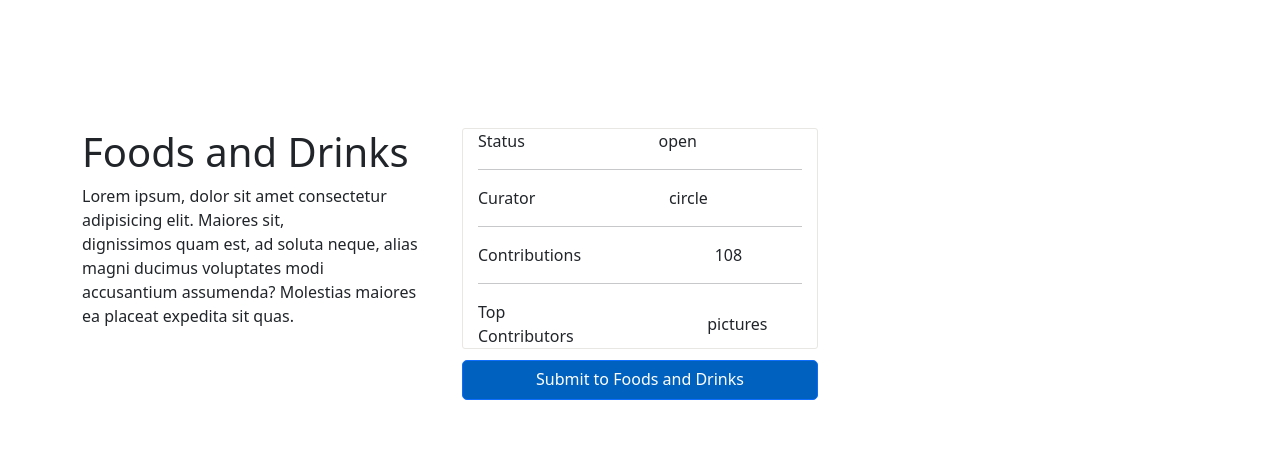
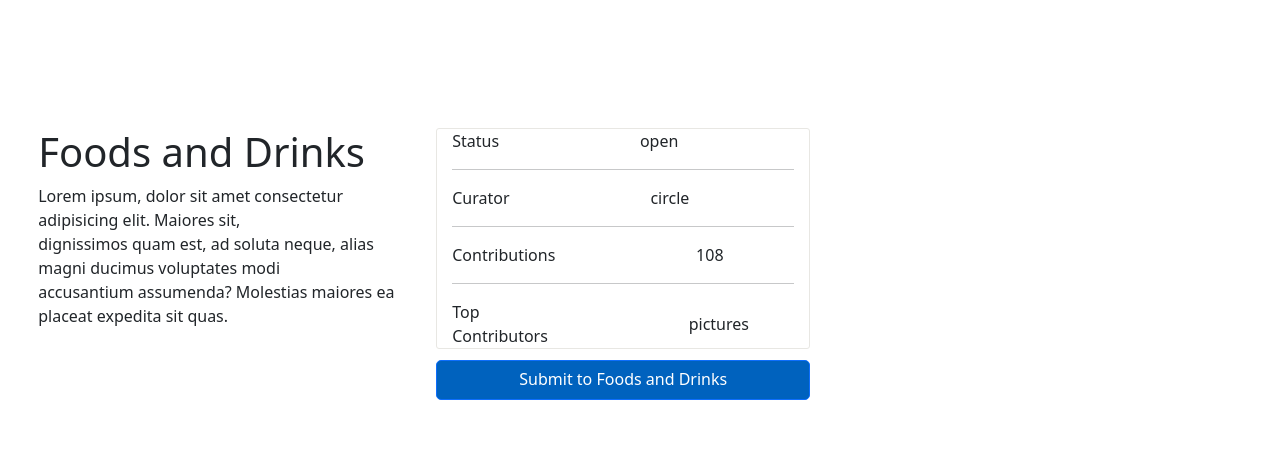
Before and after one commit to Goodie007/pisshures, a React (Create React App) app: page /foods in a window 1280 px wide. Shown: the part 140-590 px from the top of the page. Built offline with nearby package versions, Linux system fonts and the light colour scheme.

Commit message:
initial commit

```diff
--- a/src/App.css
+++ b/src/App.css
@@ -323,8 +323,8 @@ li a:hover {
 
 .exp-row {
   padding-top: 25px;
-  /* margin-left: -8.5%;
-  margin-right: -5%; */
+  margin-left: -8.5%;
+  margin-right: -5%;
 }
 
 .exp-img {
@@ -400,20 +400,19 @@ hr {
 
 .cat-row {
   padding-top: 25px;
-  /* margin-left: -5%;
-  margin-right: -2%; */
+  margin-left: -5%;
+  margin-right: -2%;
 }
 
 .nat-row {
   padding-top: 100px;
-  /* margin-left: -5%;
-  margin-right: -2%; */
+  margin-left: -5%;
+  margin-right: -2%;
 }
 
 .nat-row1 {
-  text-decoration: none;
-  /* margin-left: -5%;
-  margin-right: -2%; */
+  margin-left: -5%;
+  margin-right: -2%;
 }
 
 .button {
```
